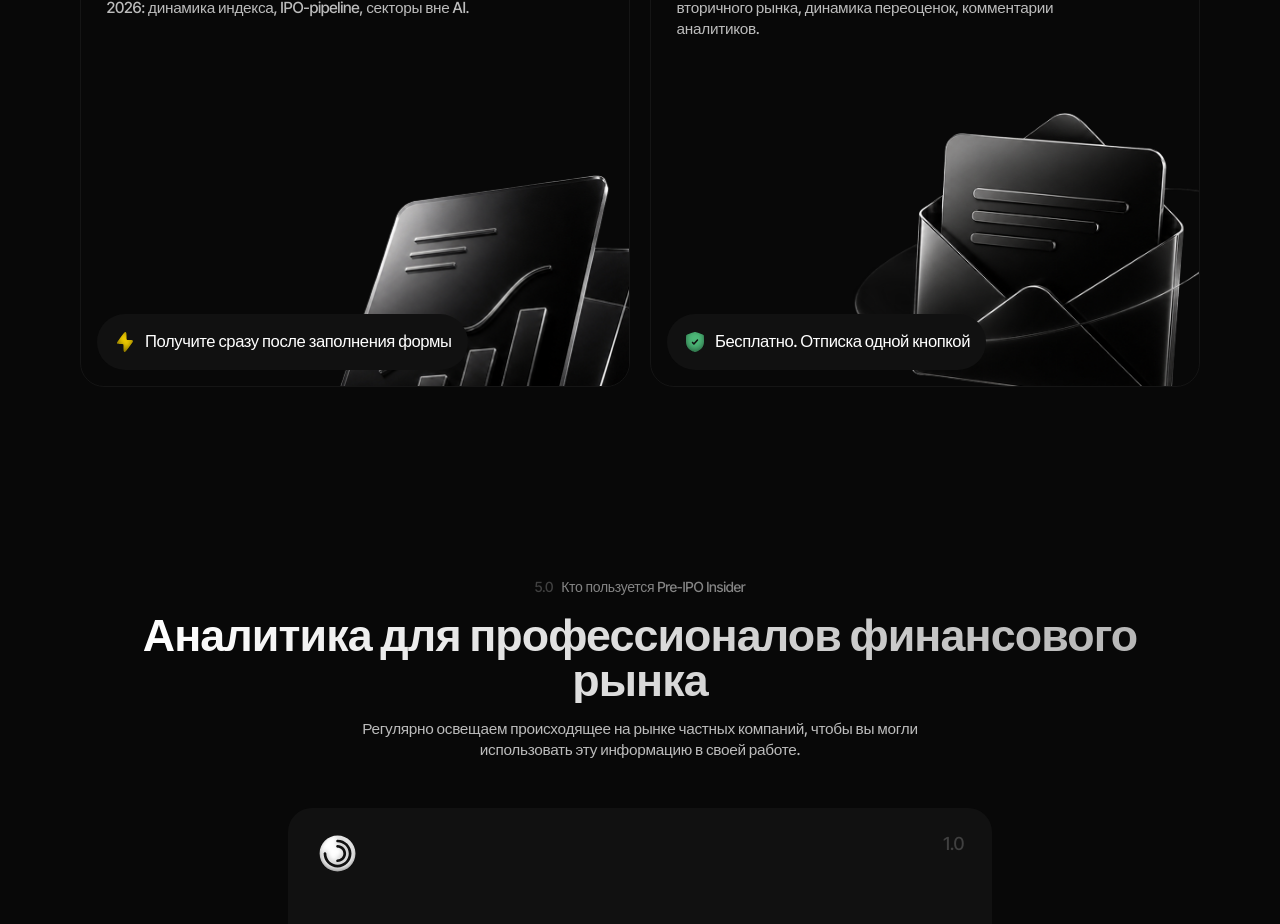
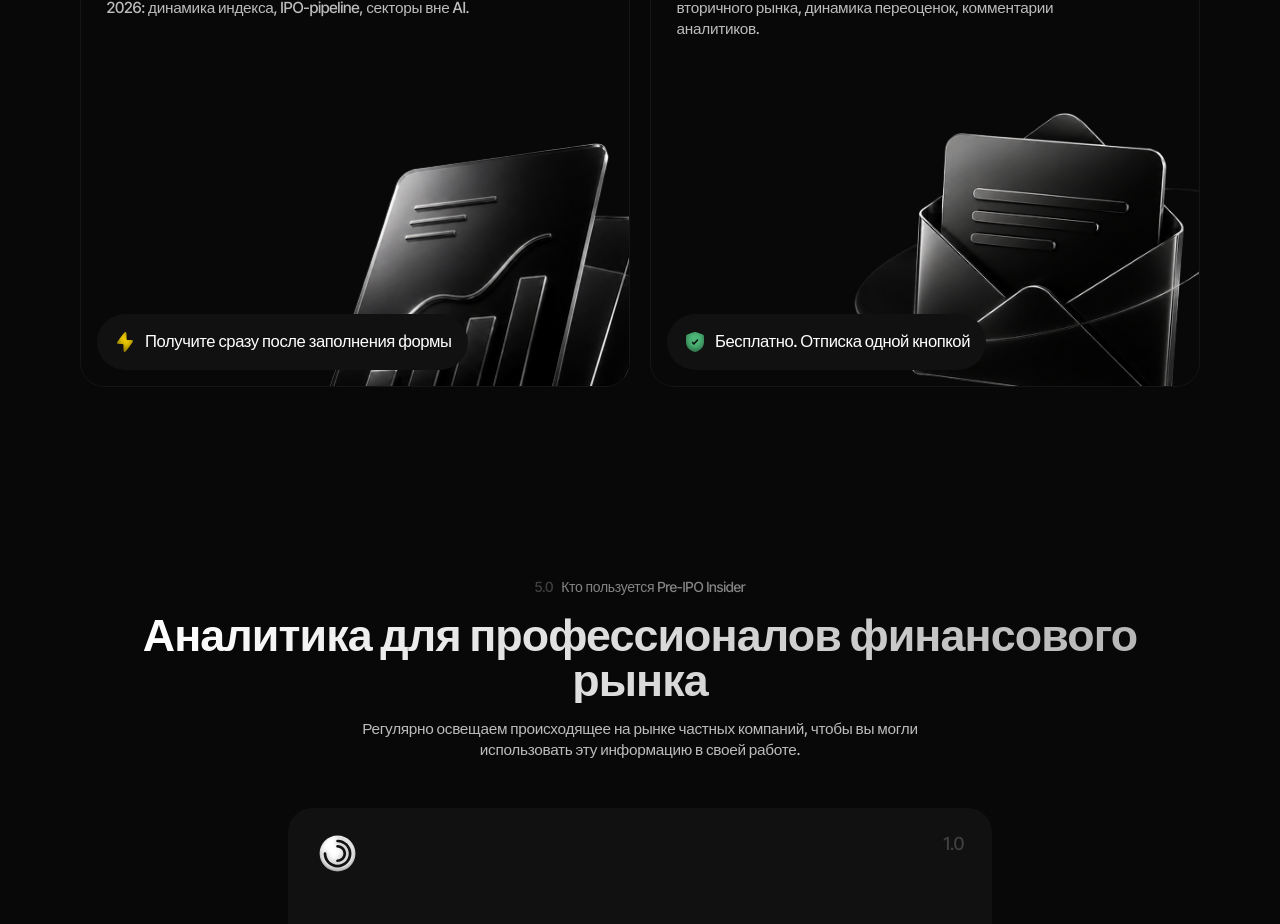
Before and after one commit to marketingwtf135/marketing-websites, a React (Vite) app in the folder axevil-pdf-page/: page / in a window 1280 px wide. Shown: the part 3840-4764 px from the top of the page. Built offline with nearby package versions, Linux system fonts and the light colour scheme; the HTML template or start-up script is replaced by a standard one.

Commit message:
fix: PS5 first card image +32px up, second card restored
Co-Authored-By: Claude Sonnet 4.6 <noreply@anthropic.com>

```diff
--- a/axevil-pdf-page/src/pages/pdf-sections/PS5StayCurrent.tsx
+++ b/axevil-pdf-page/src/pages/pdf-sections/PS5StayCurrent.tsx
@@ -22,6 +22,7 @@ const CARDS = [
 
 const MOCKUP_STYLES: React.CSSProperties[] = [
   {
+    // First card (top) — raised 32px
     position: 'absolute',
     right: 'clamp(-0.0625rem, -2.8vw, -2.5rem)',
     bottom: '-4.75rem',
@@ -29,8 +30,10 @@ const MOCKUP_STYLES: React.CSSProperties[] = [
     height: 'auto',
     objectFit: 'contain',
     pointerEvents: 'none',
+    transform: 'translateY(-2rem)',
   },
   {
+    // Second card (bottom) — original position
     position: 'absolute',
     right: 'clamp(-4.3125rem, -4.8vw, -4.3125rem)',
     bottom: '-1.5rem',
```
